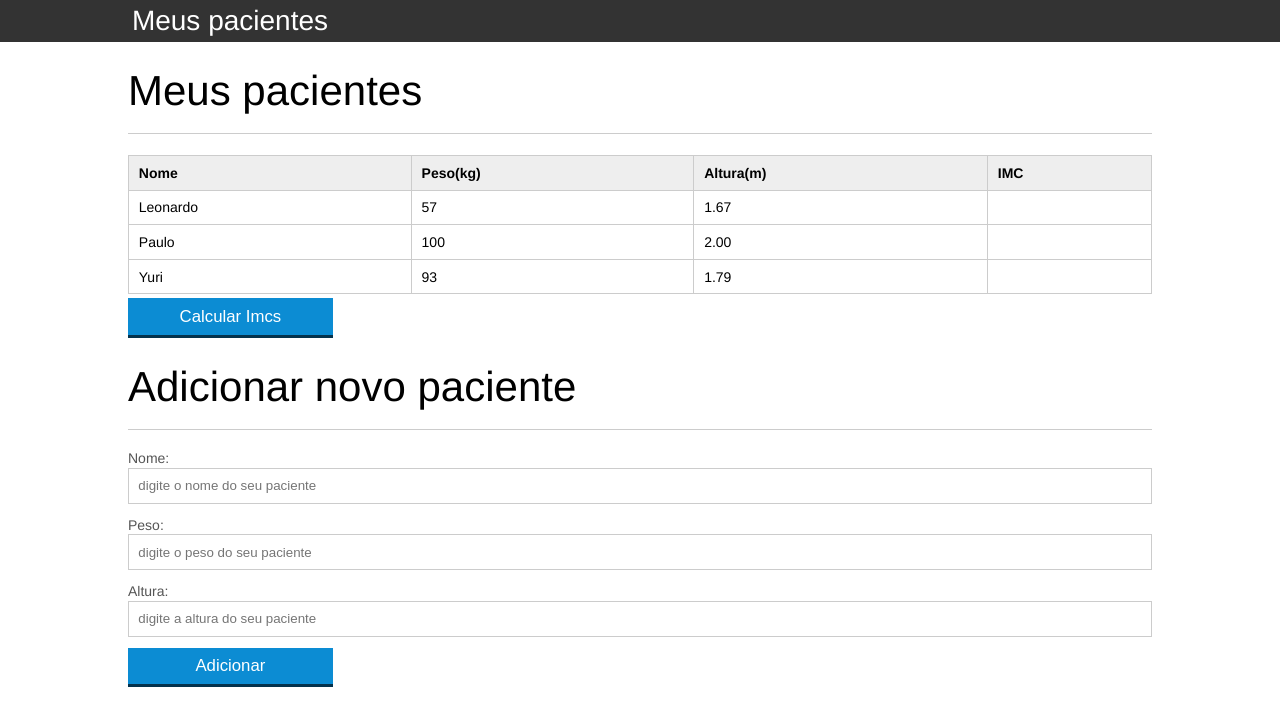
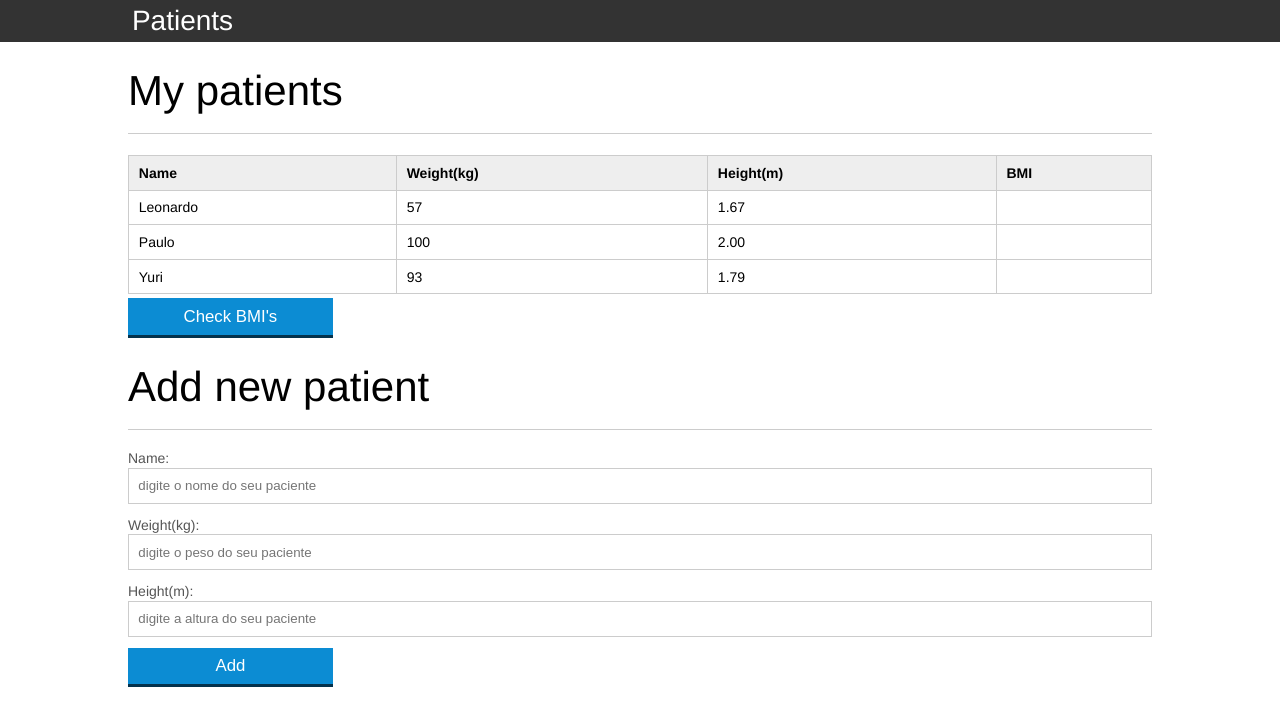
Before and after one commit to yuribreion1/projeto-js, a plain HTML site: page index.html in a window 1280 px wide. Drawn offline with Linux system fonts and the light colour scheme.

Commit message:
Fix nomanclature, translate project to english

```diff
--- a/index.html
+++ b/index.html
@@ -2,25 +2,25 @@
 <html lang="en">
 	<head>
 		<meta charset="UTF-8">
-		<title>Meus pacientes</title>
+		<title>BMI Calculator</title>
 		<link rel="stylesheet" type="text/css" href="reset.css">
 		<link rel="stylesheet" type="text/css" href="alura.css">
 	</head>
 	<body>
 		<header>
 			<div class="container">
-				<h1>Meus pacientes</h1>
+				<h1>Patients</h1>
 			</div>
 		</header>
 		<main class="container">
 			<section>
-				<h2>Meus pacientes</h2>
+				<h2>My patients</h2>
 				<table>
 					<tr>
-						<th>Nome</th>
-						<th>Peso(kg)</th>
-						<th>Altura(m)</th>
-						<th>IMC</th>
+						<th>Name</th>
+						<th>Weight(kg)</th>
+						<th>Height(m)</th>
+						<th>BMI</th>
 					</tr>
 					<tr class="paciente">
 						<td class="info-nome" id="nome-1">Leonardo</td>
@@ -41,24 +41,24 @@
 						<td class="info-imc" id="imc-3"></td>
 					</tr>
 				</table>
-				<button id="calcula-imcs" class="botao ">Calcular Imcs</button>
+				<button id="calcula-imcs" class="botao ">Check BMI's</button>
 			</section>
 			<section>
-				<h2>Adicionar novo paciente</h2>
+				<h2>Add new patient</h2>
 				<form>
 					<fieldset>
-						<label for="nome">Nome:</label>
+						<label for="nome">Name:</label>
 						<input id="campo-nome" type="text" placeholder="digite o nome do seu paciente">
 					</fieldset>
 					<fieldset class="campo-peso">
-						<label for="peso">Peso:</label>
+						<label for="peso">Weight<strong>(kg)</strong>:</label>
 						<input id="campo-peso" type="text" placeholder="digite o peso do seu paciente">
 					</fieldset>
 					<fieldset class="campo-altura">
-						<label for="altura">Altura:</label>
+						<label for="altura">Height<strong>(m)</strong>:</label>
 						<input id="campo-altura" type="text" placeholder="digite a altura do seu paciente">
 					</fieldset>
-					<button id="adicionar-paciente" class="botao bto-principal">Adicionar</button>
+					<button id="adicionar-paciente" class="botao bto-principal">Add</button>
 				</form>
 			</section>
 		</main>
```
